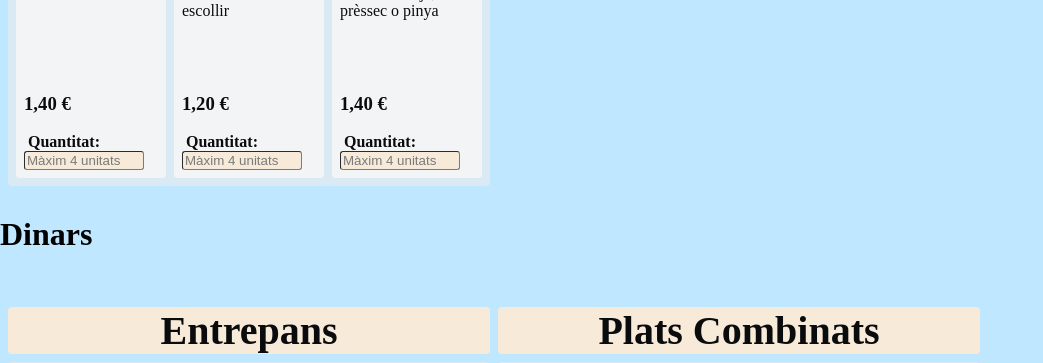
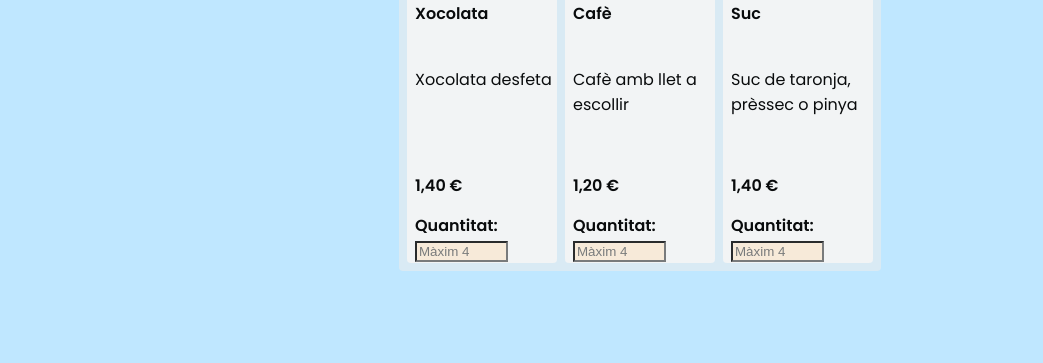
Before and after one commit to albert88jane/CantinaTT, a PHP site: page /menu.php in a window 1280 px wide. Shown: the part 1076-1439 px from the top of the page, without its empty margins (0-1043 px from the left). Run offline with PHP 8.4, Linux system fonts and the light colour scheme.

Commit message:
Canvis menu i css

```diff
--- a/css/estilos.css
+++ b/css/estilos.css
@@ -1,4 +1,8 @@
 @import url("https://fonts.googleapis.com/css2?family=Poppins:wght@200;400;600&display=swap");
+
+* {
+    box-sizing: border-box;
+}
 
 .barranav{
     background-color: white;
@@ -6,38 +10,34 @@
     position: relative;
     z-index: 40;
     width:100%;
+}
 
-
-}
 .logo{
     display: inline-block;
     border: solid 3px red;
     padding: 10px 20px;
 }
+
 .titulo{
     color: #fff;
-    font-size: 2rem;
+    font-size: 2.2em;
+    font-weight: bold;
     text-align: center;
-    font-family: Quicksand;
+    font-family: "Poppins", sans-serif;
     position: relative;
     align-content: Center;
     width: 100%;
     padding-right: 150px;
     background-color: #00263C;
-
 }
 
-
 .footer1{
-
     bottom: 0;
     width: 100%;
     background: #00263C;
     color: white;
     padding: 20px 0px 20px 0px;
-
 }
-
 
 .imagen_inicio{
     width: 100%;
@@ -55,56 +55,55 @@
     background-size:cover;
  }
 
-
  .texto_encima{
     padding-right:15%;
     padding-left:15%;
     font-size: 30px;
-    font-family: Arial, Helvetica, sans-serif;
+    font-family: "Poppins", sans-serif;
     color: white;
     text-shadow: 2px 2px #158ED4;
     text-align: center;
     margin-top: 10%;
  }
+
  .texto_parrafo {
     padding-right:15%;
     padding-left:15%;
     font-size: 20px;
-    font-family: Arial, Helvetica, sans-serif;
+    font-family: "Poppins", sans-serif;
     color: #13A8FF;
     text-align: center;
  }
 
  body{
     margin: 0px;
-
- }
-
- body{
     background-color: #BFE7FF;
-
+    font-family: "Poppins", sans-serif;
+    background-size: cover;
+    background-position: center center;
+    min-height: 100vh;
  }
 
  #titolseccio{
-
     text-align: center;
  }
 
  .seccio1{
     padding-top: 80px;
     padding-bottom: 80px;
-
     position: relative;
  }
+
 .divbotons{
     display: flex;
     justify-content: center;
     padding: 100px 10px 10px 10px;
 }
+
 #menubutton{
-
     padding-left: 10px;
 }
+
 #adminbutton{
     padding-left: 100px;
 }
@@ -118,15 +117,9 @@ input[type=submit]{
     margin: 4px 2px;
     cursor: pointer;
     border-color:#158ED4;
-
-
-
-
-
 }
 
 input[type=submit]:hover{
-
     background-color: white;
     border-radius: 25px;
     color: #158ED4;
@@ -135,15 +128,11 @@ input[type=submit]:hover{
     margin: 4px 2px;
     cursor: pointer;
     border-color:#158ED4;
+}
 
-
-
-}
 #logofooter{
-
     width: 70px;
     padding-left: 20px;
-
 }
 
 .login_img{
@@ -155,35 +144,44 @@ input[type=submit]:hover{
     background-attachment: fixed;
     background-size:cover;
  }
-<<<<<<< HEAD
+
+
+/* MENU CSS */
+
+
  h1{
-    font-size: 8vh;
+    font-size: 3em;
     text-align: center;
-    margin-top: 15vh;
+    margin-top: 50px;
 }
 
 h2{
-    font-size: 5vh;
+    font-size: 2em;
     text-align: center;
     border-radius: 4px;
     background-color: antiquewhite;
     margin-bottom: 1vh;
 }
 
+h3{
+    font-size: 1em;
+}
+
 .menu1{
     display: flex;
     flex-wrap: wrap;
-    margin-left: 1vh;
-    margin-right: 1vh;
-    padding-bottom: 1vh;
+    justify-content: center;
+    padding-bottom: 50px;
 }
 
 .menu2{
+    justify-content: center;
+    padding-bottom: 50px;
+}
+
+.tipusMenjar{
     display: flex;
     flex-wrap: wrap;
-    margin-left: 1vh;
-    margin-right: 1vh;
-    padding-bottom: 1vh;
 }
 
 .tipusMenjar1{
@@ -214,8 +212,8 @@ h2{
     margin-right: 1vh;
     margin-bottom: 1vh;
     border-radius: 4px;
+}
 
-}
 .producte2{
     background-color: whitesmoke;
     width: 150px;
@@ -225,6 +223,7 @@ h2{
     margin-bottom: 1vh;
     border-radius: 4px;
 }
+
 .producte3{
     background-color:  whitesmoke;
     width: 150px;
@@ -261,41 +260,27 @@ h2{
     height: 40px;
 }
 
-input{
-    border-radius: 3px;
-    border-width: 1px;
-    margin-bottom: 1vh;
-    margin-right: 1vh;
-    width: 120px;
-}
-
 .quantitat{
     margin-left: 1vh;
 }
 
 .quantitat-boto{
     background-color: antiquewhite;
+    width: 120%;
 }
 
 .demanar{
-    margin: auto;
     max-width: fit-content;
+    margin-right: auto;
+    margin-left: auto;
+    margin-bottom: 50px;
 }
 .demanar-boto{
-    width: 150px;
     background-color: antiquewhite;
     font-weight: bold;
     margin-bottom: 2vh;
     margin-top: 2vh;
 }
-
-
-* {
-    box-sizing: border-box;
-}
-=======
-
-
 
 
 /* FORMULARI CSS */
@@ -310,13 +295,13 @@ input{
 	border-radius:10px;
 	margin:auto;
 	background-color: #a1a1a1;
-
 }
 
 form{
     padding-right: 20px;
     width: 65%;
 }
+
 form label{
 	width: 80px;
 	font-weight:bold;
@@ -334,34 +319,14 @@ form input[type="tel"]{
 	background-color:#f6f6f6;
 	margin:16px 0px;
     display: inline-block;
-
 }
-
-form input[type="submit"]{
-	padding:12px 40px;
-	margin-top:40px;
-    margin: 20px;
-	border: 1px solid #000;
-	border-radius: 8px;
-	color:#fff;
-	background-color:#000;
-
-}
-
-form input[type="submit"]:hover{
-	cursor:pointer;
-}
-
 
 .buttons{
     text-align: center;
-
 }
-
 
 .muchotexto{
     border: 2px solid black;
-
 }
 
 .imagenes{
@@ -372,8 +337,4 @@ form input[type="submit"]:hover{
 
 
 
-
-
-
-
 >>>>>>> 15aa91e94e2c3a418828befa0a9f2e53a44305cc
--- a/menu.php
+++ b/menu.php
@@ -4,12 +4,12 @@
     <meta charset="UTF-8">
     <meta name="viewport" content="width=device-width, initial-scale=1.0">
     <title>CANTINA PEDRALBES</title>
-    <link rel="stylesheet" href="/css/estilos.css">
+    <link rel="stylesheet" href="css/estilos.css">
     <script src="script.js" defer></script>
 </head>
 <body>
     <?php include './php/header.php';?>
-    <h1>Esmorzars i Berenars</h1>
+    <h1>Esmorzars</h1>
     <div class="menu1">
         <div class="tipusMenjar1">
             <h2>Dolç</h2>
@@ -22,7 +22,7 @@
                     <div>
                         <form class="quantitat">
                             <label for="fname">Quantitat:</label>
-                            <input type="number" name="fname" class="quantitat-boto" value="" placeholder="Màxim 4 unitats" maxlength="4">
+                            <input type="number" name="fname" class="quantitat-boto" value="" placeholder="Màxim 4" maxlength="4">
                         </form>
                     </div>
                 </div>
@@ -34,7 +34,7 @@
                     <div>
                         <form class="quantitat">
                             <label for="fname">Quantitat:</label>
-                            <input type="number" name="fname" class="quantitat-boto" value="" placeholder="Màxim 4 unitats" maxlength="4">
+                            <input type="number" name="fname" class="quantitat-boto" value="" placeholder="Màxim 4" maxlength="4">
                         </form>
                     </div>
                 </div>
@@ -46,7 +46,7 @@
                     <div>
                         <form class="quantitat">
                             <label for="fname">Quantitat:</label>
-                            <input type="number" name="fname" class="quantitat-boto" value="" placeholder="Màxim 4 unitats" maxlength="4">
+                            <input type="number" name="fname" class="quantitat-boto" value="" placeholder="Màxim 4" maxlength="4">
                         </form>
                     </div>
                 </div>
@@ -63,7 +63,7 @@
                     <div>
                         <form class="quantitat">
                             <label for="fname">Quantitat:</label>
-                            <input type="number" name="fname" class="quantitat-boto" value="" placeholder="Màxim 4 unitats" maxlength="4">
+                            <input type="number" name="fname" class="quantitat-boto" value="" placeholder="Màxim 4" maxlength="4">
                         </form>
                     </div>
                 </div>
@@ -75,7 +75,7 @@
                     <div>
                         <form class="quantitat">
                             <label for="fname">Quantitat:</label>
-                            <input type="number" name="fname" class="quantitat-boto" value="" placeholder="Màxim 4 unitats" maxlength="4">
+                            <input type="number" name="fname" class="quantitat-boto" value="" placeholder="Màxim 4" maxlength="4">
                         </form>
                     </div>
                 </div>
@@ -87,7 +87,7 @@
                     <div>
                         <form class="quantitat">
                             <label for="fname">Quantitat:</label>
-                            <input type="number" name="fname" class="quantitat-boto" value="" placeholder="Màxim 4 unitats" maxlength="4">
+                            <input type="number" name="fname" class="quantitat-boto" value="" placeholder="Màxim 4" maxlength="4">
                         </form>
                     </div>
                 </div>
@@ -104,7 +104,7 @@
                     <div>
                         <form class="quantitat">
                             <label for="fname">Quantitat:</label>
-                            <input type="number" name="fname" class="quantitat-boto" value="" placeholder="Màxim 4 unitats" maxlength="4">
+                            <input type="number" name="fname" class="quantitat-boto" value="" placeholder="Màxim 4" maxlength="4">
                         </form>
                     </div>
                 </div>
@@ -116,7 +116,7 @@
                     <div>
                         <form class="quantitat">
                             <label for="fname">Quantitat:</label>
-                            <input type="number" name="fname" class="quantitat-boto" value="" placeholder="Màxim 4 unitats" maxlength="4">
+                            <input type="number" name="fname" class="quantitat-boto" value="" placeholder="Màxim 4" maxlength="4">
                         </form>
                     </div>
                 </div>
@@ -128,16 +128,11 @@
                     <div>
                         <form class="quantitat">
                             <label for="fname">Quantitat:</label>
-                            <input type="number" name="fname" class="quantitat-boto" value="" placeholder="Màxim 4 unitats" maxlength="4">
+                            <input type="number" name="fname" class="quantitat-boto" value="" placeholder="Màxim 4" maxlength="4">
                         </form>
                     </div>
                 </div>
             </div>
-        </div>
-        <div class="demanar">
-            <form action="" method="POST">
-                <input class="demanar-boto" type="submit" value="Enviar comanda">
-            </form>
         </div>
     </div>
     <h1>Dinars</h1>
@@ -153,7 +148,7 @@
                     <div>
                         <form class="quantitat">
                             <label for="fname">Quantitat:</label>
-                            <input type="number" name="fname" class="quantitat-boto" value="" placeholder="Màxim 4 unitats" maxlength="4">
+                            <input type="number" name="fname" class="quantitat-boto" value="" placeholder="Màxim 4" maxlength="4">
                         </form>
                     </div>
                 </div>
@@ -165,7 +160,7 @@
                     <div>
                         <form class="quantitat">
                             <label for="fname">Quantitat:</label>
-                            <input type="number" name="fname" class="quantitat-boto" value="" placeholder="Màxim 4 unitats" maxlength="4">
+                            <input type="number" name="fname" class="quantitat-boto" value="" placeholder="Màxim 4" maxlength="4">
                         </form>
                     </div>
                 </div>
@@ -177,7 +172,7 @@
                     <div>
                         <form class="quantitat">
                             <label for="fname">Quantitat:</label>
-                            <input type="number" name="fname" class="quantitat-boto" value="" placeholder="Màxim 4 unitats" maxlength="4">
+                            <input type="number" name="fname" class="quantitat-boto" value="" placeholder="Màxim 4" maxlength="4">
                         </form>
                     </div>
                 </div>
@@ -194,7 +189,7 @@
                     <div>
                         <form class="quantitat">
                             <label for="fname">Quantitat:</label>
-                            <input type="number" name="fname" class="quantitat-boto" value="" placeholder="Màxim 4 unitats" maxlength="4">
+                            <input type="number" name="fname" class="quantitat-boto" value="" placeholder="Màxim 4" maxlength="4">
                         </form>
                     </div>
                 </div>
@@ -206,7 +201,7 @@
                     <div>
                         <form class="quantitat">
                             <label for="fname">Quantitat:</label>
-                            <input type="number" name="fname" class="quantitat-boto" value="" placeholder="Màxim 4 unitats" maxlength="4">
+                            <input type="number" name="fname" class="quantitat-boto" value="" placeholder="Màxim 4" maxlength="4">
                         </form>
                     </div>
                 </div>
@@ -218,7 +213,7 @@
                     <div>
                         <form class="quantitat">
                             <label for="fname">Quantitat:</label>
-                            <input type="number" name="fname" class="quantitat-boto" value="" placeholder="Màxim 4 unitats" maxlength="4">
+                            <input type="number" name="fname" class="quantitat-boto" value="" placeholder="Màxim 4" maxlength="4">
                         </form>
                     </div>
                 </div>
@@ -235,7 +230,7 @@
                     <div>
                         <form class="quantitat">
                             <label for="fname">Quantitat:</label>
-                            <input type="number" name="fname" class="quantitat-boto" value="" placeholder="Màxim 4 unitats" maxlength="4">
+                            <input type="number" name="fname" class="quantitat-boto" value="" placeholder="Màxim 4" maxlength="4">
                         </form>
                     </div>
                 </div>
@@ -247,7 +242,7 @@
                     <div>
                         <form class="quantitat">
                             <label for="fname">Quantitat:</label>
-                            <input type="number" name="fname" class="quantitat-boto" value="" placeholder="Màxim 4 unitats" maxlength="4">
+                            <input type="number" name="fname" class="quantitat-boto" value="" placeholder="Màxim 4" maxlength="4">
                         </form>
                     </div>
                 </div>
@@ -259,17 +254,17 @@
                     <div>
                         <form class="quantitat">
                             <label for="fname">Quantitat:</label>
-                            <input type="number" name="fname" class="quantitat-boto" value="" placeholder="Màxim 4 unitats" maxlength="4">
+                            <input type="number" name="fname" class="quantitat-boto" value="" placeholder="Màxim 4" maxlength="4">
                         </form>
                     </div>
                 </div>
             </div>
         </div>
-        <div class="demanar">
-            <form action="" method="POST">
-                <input class="demanar-boto" type="submit" value="Enviar comanda">
-            </form>
-        </div>
+    </div>
+    <div class="demanar">
+        <form action="" method="POST">
+            <input class="demanar-boto" type="submit" value="Enviar comanda">
+        </form>
     </div>
     <?php include "php/footer.php";?>
 </body>
--- a/php/header.php
+++ b/php/header.php
@@ -1,6 +1,6 @@
 <header>
         <div class="barranav">
-            <div class="logo"><img src="/img/logo1.png" width="130px"></div>
+            <div class="logo"><img src="img/logo1.png" width="130px"></div>
             <div class="titulo"><p>CANTINA PEDRALBES</p></div>
 
         </div>
```
